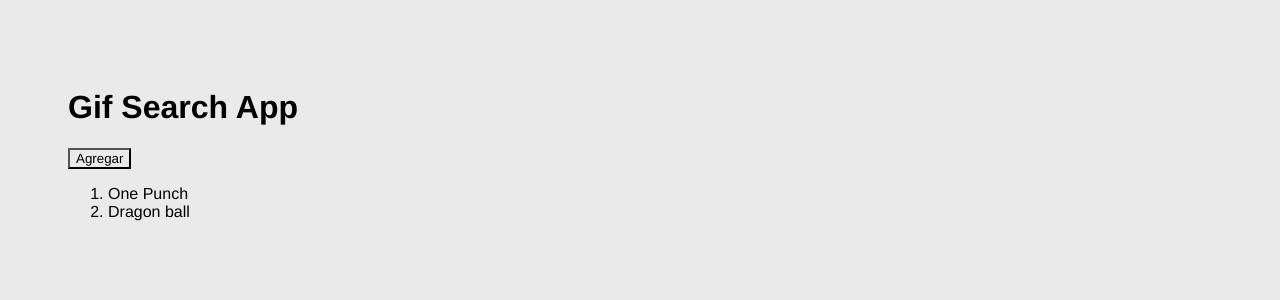
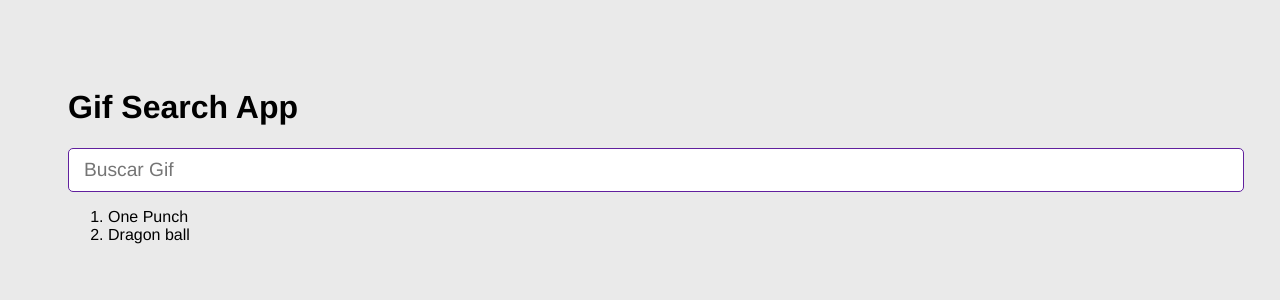
Before and after one commit to psc88/gif-finder-app, a React (Vite) app: page / in a window 1280 px wide. Shown: the top 300 px of the page. Built offline with nearby package versions, Linux system fonts and the light colour scheme.

Commit message:
creation of the AddCategory component with the logica to add new categories

```diff
--- a/src/GifExpertApp.jsx
+++ b/src/GifExpertApp.jsx
@@ -1,17 +1,19 @@
-import { useState } from "react"
+import { useState } from 'react'
+import { AddCategory } from './components/AddCategory';
 
 export const GifExpertApp = () => {
 
   const [categories, setCategories] = useState(['One Punch', 'Dragon ball']);
 
-  const onAddCategory = () => {
-    setCategories([...categories, 'Kimetsu no yaiba'])
-  }
+  // const onAddCategory = () => {
+  //   setCategories([...categories, 'Kimetsu no yaiba'])
+  // }
 
   return (
     <>
       <h1>Gif Search App</h1>
-      <button onClick={ onAddCategory }>Agregar</button>
+
+      <AddCategory setCategories = {setCategories} categories = {categories} />
 
       <ol>
         {categories.map(category => {
--- /dev/null
+++ b/src/components/AddCategory.jsx
@@ -0,0 +1,30 @@
+import { useState } from 'react'
+
+export const AddCategory = ({ setCategories }) => {
+
+    const [inputValue, setInputValue] = useState('');
+
+    const onInputChanged = ({ target }) => {
+        setInputValue(target.value);
+    }
+
+    const onSubmit = (e) => {
+        e.preventDefault();
+
+        if (inputValue.trim().length <= 1) return;
+
+        setCategories(categories => [inputValue, ...categories]);
+        setInputValue('');
+    }
+
+    return (
+        <form onSubmit={ onSubmit }>
+            <input
+                type="text"
+                placeholder="Buscar Gif"
+                value={inputValue}
+                onChange={onInputChanged}
+            />
+        </form>
+    )
+}
```
